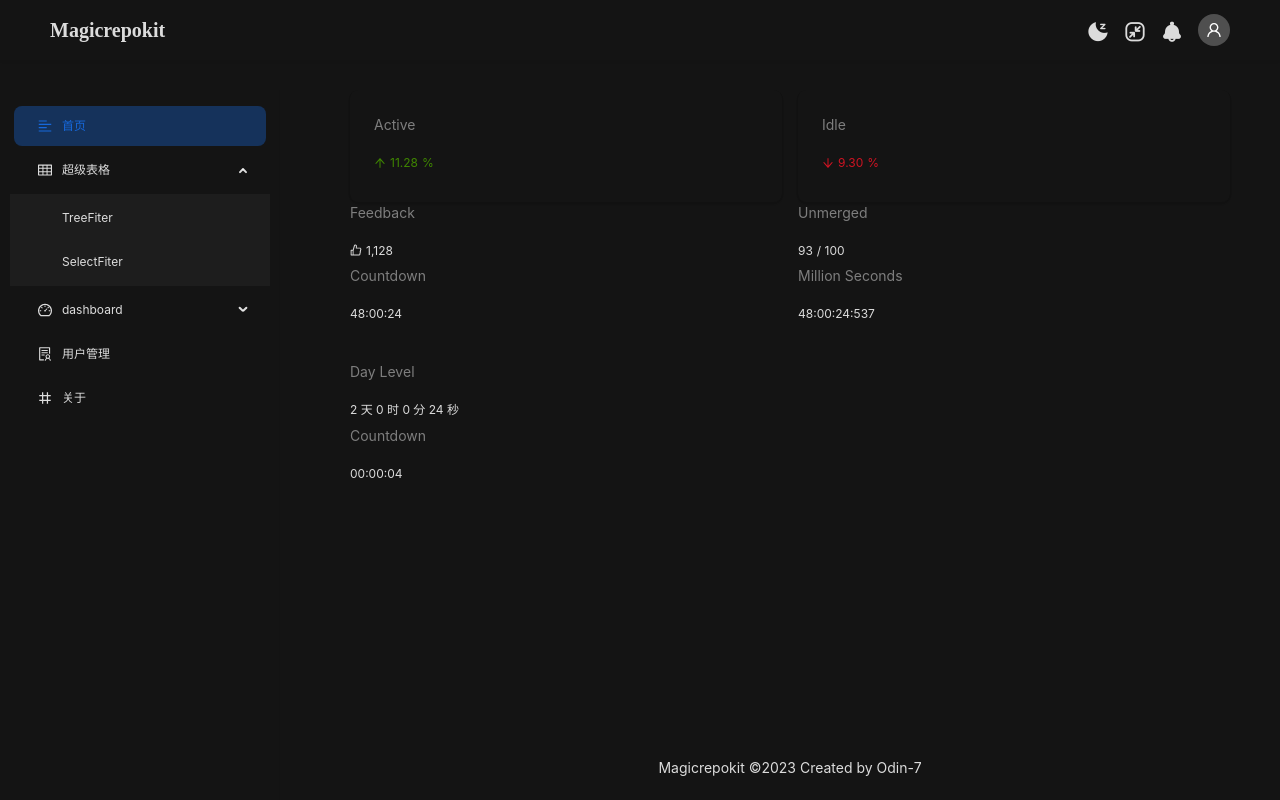
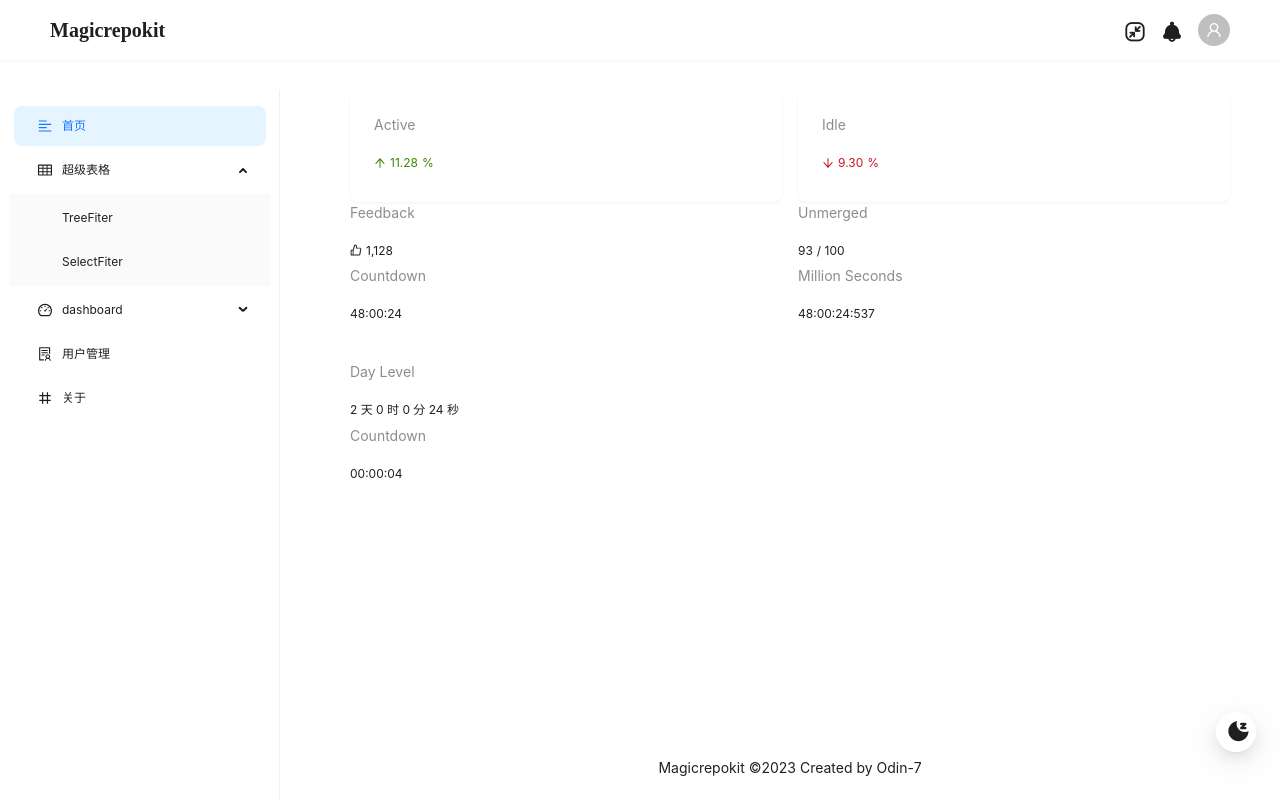
Before and after one commit to Magic-Repo-Kit/magic-manager, a React (Vite) app: page /admin/home in a window 1280 px wide. Built offline with nearby package versions, Linux system fonts and the light colour scheme; a web font is replaced by a local one.

Commit message:
夜间模式切换

```diff
--- a/package.json
+++ b/package.json
@@ -15,7 +15,8 @@
     "nprogress": "^0.2.0",
     "react": "^18.2.0",
     "react-dom": "^18.2.0",
-    "react-router-dom": "^6.16.0"
+    "react-router-dom": "^6.16.0",
+    "redux": "^4.2.1"
   },
   "devDependencies": {
     "@types/react": "^18.2.15",
--- a/src/App.jsx
+++ b/src/App.jsx
@@ -1,11 +1,11 @@
-import React, { useEffect } from 'react';
+import React, { useEffect, useState } from 'react';
 import { Routes, Route, useNavigate, Navigate } from 'react-router-dom';
 
 import AdminLayout from '@/layouts/admin';
 import AuthLayout from '@/layouts/auth';
 import FailLayout from '@/layouts/fail';
 
-import { ConfigProvider, theme } from 'antd';
+import { ConfigProvider, theme, FloatButton } from 'antd';
 
 import {
   getAccessToken,
@@ -34,15 +34,33 @@ function App() {
   //     navigate('/auth', { replace: true });
   //   }
   // }, [navigate]);
-
+  const [value, setValue] = useState('default');
+  const onChange = () => {
+    setValue(value === 'default' ? 'dark' : 'default');
+  };
   return (
-    <ConfigProvider theme={{ algorithm: theme.darkAlgorithm }}>
+    <ConfigProvider
+      theme={{
+        algorithm:
+          value === 'default' ? theme.defaultAlgorithm : theme.darkAlgorithm,
+      }}
+    >
       <Routes>
         <Route path="auth/*" element={<AuthLayout />} />
         <Route path="admin/*" element={<AdminLayout />} />
         <Route path="fail/*" element={<FailLayout />} />
         {/* <Route path="/" element={<Navigate to="/auth" replace />} /> */}
       </Routes>
+      <FloatButton
+        icon={
+          <i
+            style={{ fontSize: '22px', marginRight: '15px' }}
+            className="iconfont mr-evening-moon1"
+          ></i>
+        }
+        style={{ right: 24 }}
+        onClick={onChange}
+      />
     </ConfigProvider>
   );
 }
--- a/src/components/mr-header/index.jsx
+++ b/src/components/mr-header/index.jsx
@@ -4,17 +4,17 @@ import { UserOutlined, LoginOutlined } from '@ant-design/icons';
 
 const { Title } = Typography;
 
-const MrHeader = ({ slotTitle, slotIcon }) => {
+const MrHeader = (props) => {
   return (
     <Flex justify="space-between" align="center">
       <Title level={4} style={{ margin: 0 }} className="font-family-dingding">
-        {slotTitle}
+        {props.slotTitle}
       </Title>
 
       {/* 右侧 */}
       <Flex justify="space-between" align="center">
         <div style={{ height: '60px' }}>
-          {slotIcon.map((item) => (
+          {props.slotIcon.map((item) => (
             <i
               key={item.id}
               style={{ fontSize: '22px', marginRight: '15px' }}
--- a/src/layouts/admin/index.jsx
+++ b/src/layouts/admin/index.jsx
@@ -11,7 +11,7 @@ import MrFooter from '@/components/mr-footer';
 const { useToken } = theme;
 // HeaderIcon
 const HeaderIcon = [
-  { name: '夜间', id: '1', icon: 'evening-moon1' },
+  // { name: '夜间', id: '1', icon: 'evening-moon1' },
   { name: '全屏', id: '2', icon: 'un-full' },
   { name: '通知', id: '3', icon: 'notify' },
 ];
```
Also changed, not shown: 2 other files (tests, documents, lock files or other folders).
